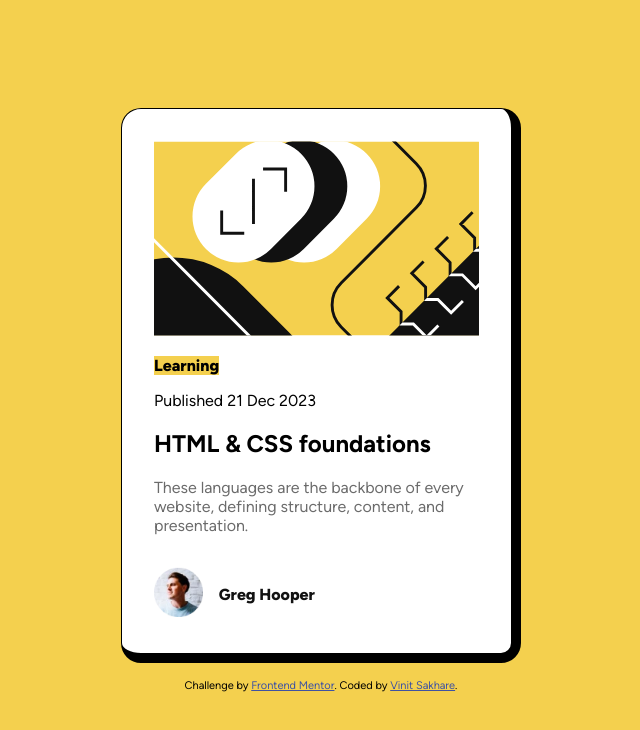
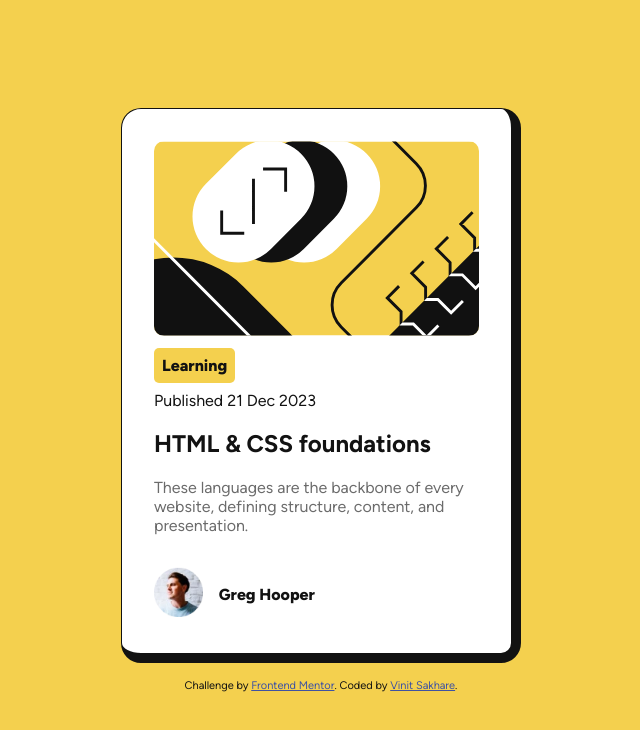
Before and after one commit to Vinit1234/FrontEndMentorProjects, a plain HTML site: page 2-blog-preview-card-main/index.html in a window 1280 px wide. Shown: the whole page, without its empty margins (319-959 px from the left). Drawn offline with Linux system fonts and the light colour scheme.

Commit message:
Added minor changes to comply with design

```diff
--- a/2-blog-preview-card-main/styles.css
+++ b/2-blog-preview-card-main/styles.css
@@ -35,6 +35,7 @@ body{
     justify-content: center;
     align-items: center;
     height: 100vh;
+    color: var(--Gray-950);
 
 }
 
@@ -76,6 +77,9 @@ article>p{
     color: var(--Gray-500);
 }
 
+.highlight{
+    padding: 0.5rem;
+}
 /* =========================== */
 /* Responsive sizes */
 .card{
@@ -110,8 +114,16 @@ article>p{
 }
 
 /* Card border schemes */
-.box, .img-cover {
+.box{
     border-radius: 20px;
+}
+
+.img-cover>img {
+    border-radius: 10px;
+}
+
+.highlight {
+    border-radius: 5px;
 }
 
 .box{
```
Also changed, not shown: 2-blog-preview-card-main/README-template.md.
